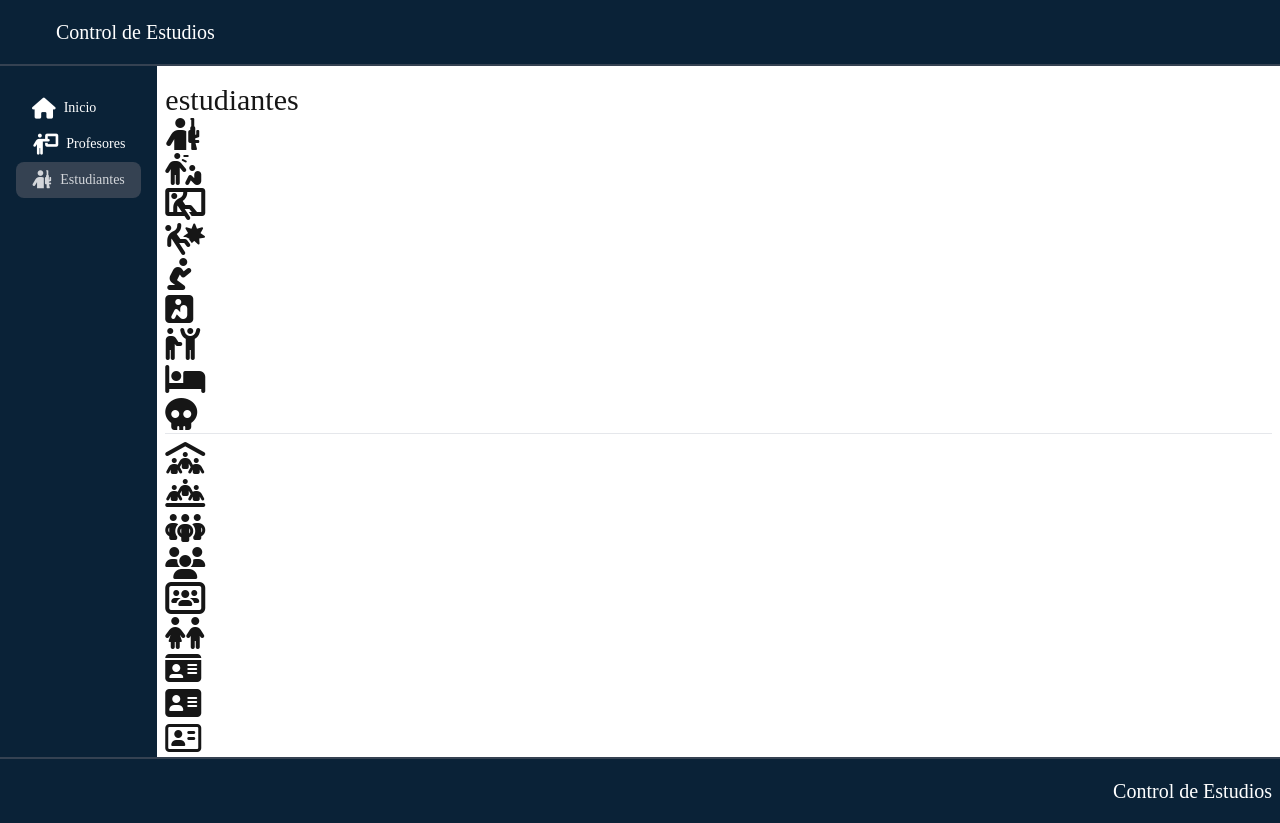
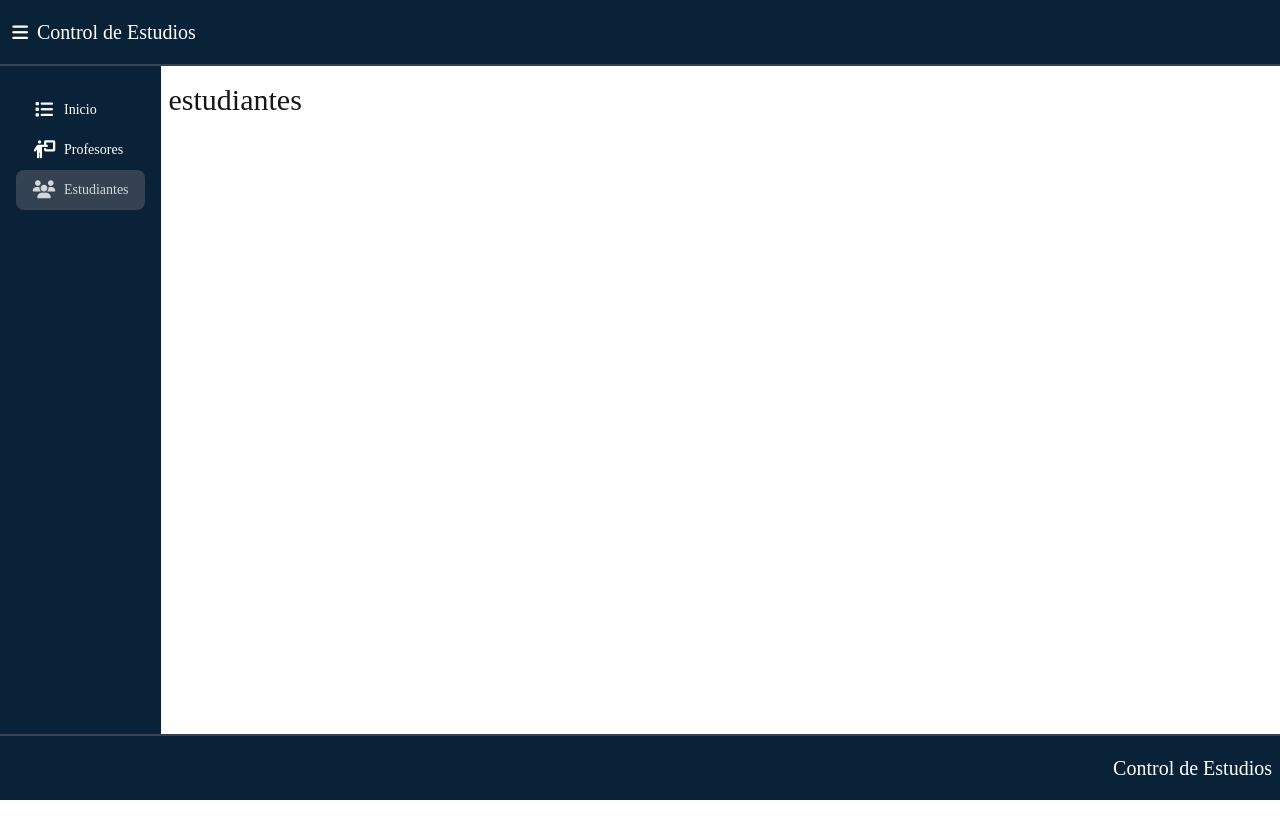
Before and after one commit to RayTarazona/Codigo-fuente-, a Nuxt app: page /estudiantes in a window 1280 px wide. After the commit the page ends 800 px from the top, so only its background shows below. Built offline with nearby package versions, Linux system fonts and the light colour scheme.

Commit message:
feat: Ajustar iconos de la aplicación

```diff
--- a/components/AppHeader.vue
+++ b/components/AppHeader.vue
@@ -3,22 +3,15 @@
 </script>
 
 <template>
-  <!-- code... -->
     <header class="bg-primary border-b-2 border-neutral">
       <nav class="navbar text-base-100">
-        <div class="flex-none">
-          <button class="btn btn-square btn-ghost">
-            <i class="bi bi-list text-xl"></i>
-          </button>
+        <div class="flex-1">
+          <a class="text-xl">
+            <button class="btn btn-square btn-ghost btn-xs">
+              <i class="fas fa-bars fa-xl"></i>
+            </button>
+            Control de Estudios</a>
         </div>
-        <div class="flex-1">
-          <a class="text-xl">Control de Estudios</a>
-        </div>
-        <!-- <div class="flex-none">
-          <button class="btn btn-square btn-ghost">
-            <i class="bi bi-three-dots text-lg"></i>
-          </button>
-        </div> -->
       </nav>
     </header>
 </template>
--- a/layouts/default.vue
+++ b/layouts/default.vue
@@ -10,13 +10,13 @@
       <nav class="pt-4 px-2">
         <menu class="menu h-full">
           <li>
-            <nuxt-link to="/"class="text-base-100" active-class="active"><i class="fas fa-home fa-xl"></i> Inicio</nuxt-link>
+            <nuxt-link to="/"class="text-base-100" active-class="active"><button class="btn btn-ghost btn-square btn-xs"><i class="fas fa-list fa-xl"></i></button>Inicio</nuxt-link>
           </li>
           <li>
-            <nuxt-link to="/profesores" class="text-base-100" active-class="active"><i class="fas fa-person-chalkboard fa-xl"></i> Profesores</nuxt-link>
+            <nuxt-link to="/profesores" class="text-base-100" active-class="active"><button class="btn btn-ghost btn-square btn-xs"><i class="fas fa-person-chalkboard fa-xl"></i></button>Profesores</nuxt-link>
           </li>
           <li>
-            <nuxt-link to="/estudiantes" class="text-base-100" active-class="active"><i class="fas fa-person-rifle text-lg"></i> Estudiantes</nuxt-link>
+            <nuxt-link to="/estudiantes" class="text-base-100" active-class="active"><button class="btn btn-ghost btn-square btn-xs"><i class="fas fa-users fa-xl"></i></button>Estudiantes</nuxt-link>
           </li>
 
         </menu>
--- a/pages/estudiantes.vue
+++ b/pages/estudiantes.vue
@@ -7,57 +7,6 @@
     <h1 class="text-3xl">
       estudiantes
     </h1>
-    <h1><i class="fas fa-person-rifle fa-2x"></i></h1>
-    <h1><i class="fas fa-person-harassing fa-2x"></i></h1>
-    <h1>
-      <i class="fas fa-person-through-window fa-2x"></i>
-    </h1>
-    <h1>
-      <i class="fas fa-person-falling-burst fa-2x"></i>
-    </h1>
-    <h1>
-      <i class="fas fa-person-praying fa-2x"></i>
-    </h1>
-    <h1>
-      <i class="fas fa-square-person-confined fa-2x"></i>
-    </h1>
-    <h1>
-      <i class="fas fa-people-robbery fa-2x"></i>
-    </h1>
-    <h1>
-      <i class="fas fa-bed fa-2x"></i>
-    </h1>
-    <h1>
-      <i class="fas fa-skull fa-2x"></i>
-    </h1>
-    <hr class="mb-2"/>
-    <h1>
-      <i class="fas fa-people-roof fa-2x"></i>
-    </h1>
-    <h1>
-      <i class="fas fa-people-line fa-2x"></i>
-    </h1>
-    <h1>
-      <i class="fas fa-people-group fa-2x"></i>
-    </h1>
-    <h1>
-      <i class="fas fa-users fa-2x"></i>
-    </h1>
-    <h1>
-      <i class="fas fa-users-rectangle fa-2x"></i>
-    </h1>
-    <h1>
-      <i class="fas fa-children fa-2x"></i>
-    </h1>
-    <h1>
-      <i class="fas fa-id-card fa-2x"></i>
-    </h1>
-    <h1>
-      <i class="fas fa-address-card fa-2x"></i>
-    </h1>
-    <h1>
-      <i class="far fa-address-card fa-2x"></i>
-    </h1>
 
   </section>
 
--- a/pages/profesores.vue
+++ b/pages/profesores.vue
@@ -7,16 +7,6 @@
     <h1 class="text-3xl">
       profesores
     </h1>
-    <h1>
-      <i class="fas fa-person-chalkboard fa-2x"></i>
-    </h1>
-    <h1>
-      <i class="fas fa-chalkboard-user fa-2x"></i>
-    </h1>
-    <h1>
-      <i class="fas fa-person-burst fa-2x fa-flip-horizontal"></i>
-      <i class="fas fa-person-falling fa-2x fa-flip-horizontal"></i>
-    </h1>
   </section>
 </template>
 
```
